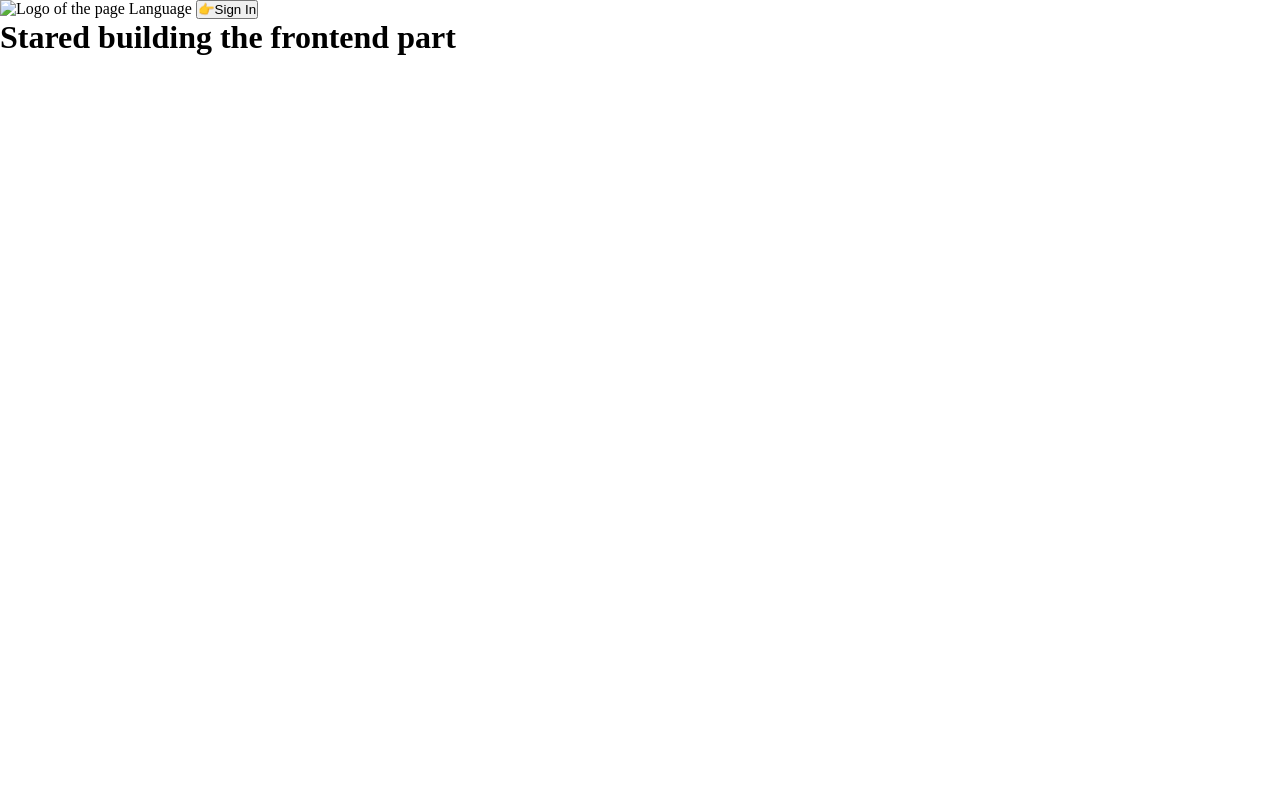
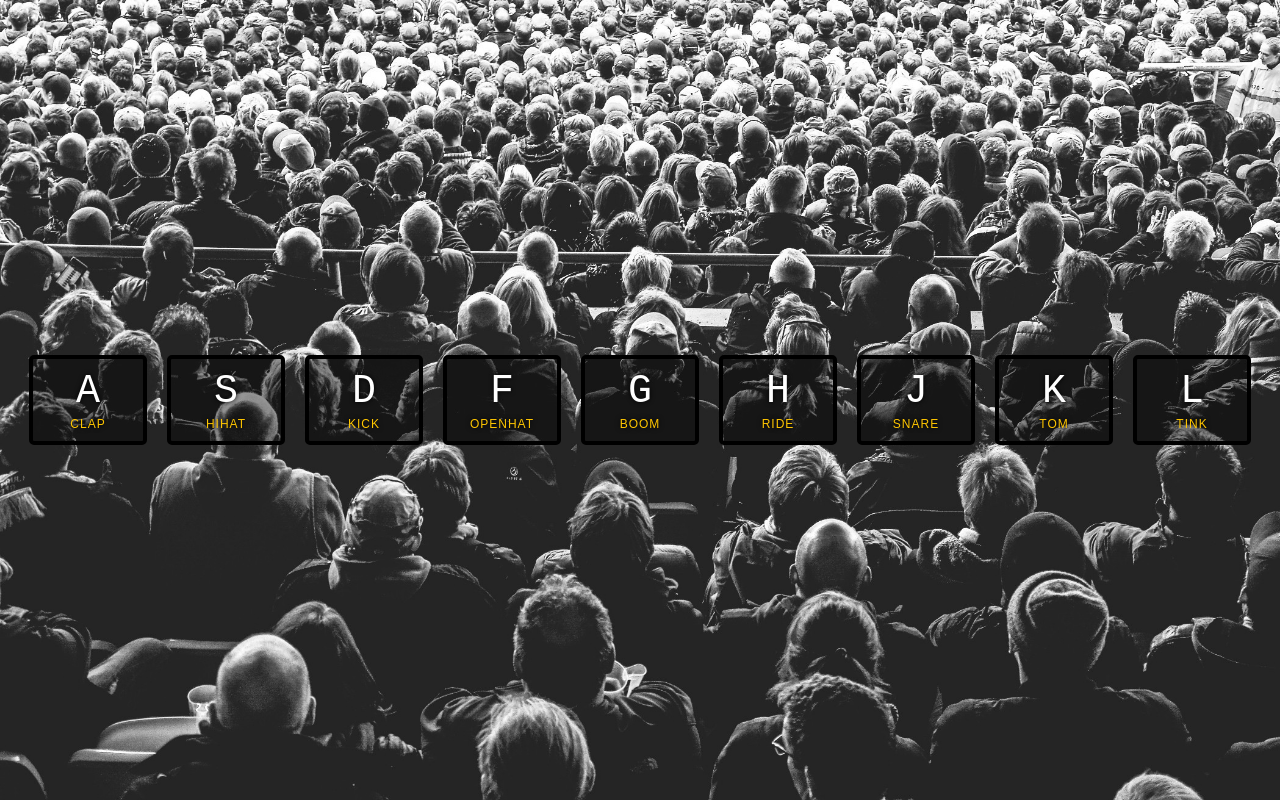
Before and after one commit to sudhanshulicensed/30daywesbos, a plain HTML site: page Project Day 1 - Javascript Drum Kit/index.html in a window 1280 px wide. Drawn offline with Linux system fonts and the light colour scheme.

Commit message:
Added my first project from 30 day JS Challenge

```diff
--- a/Project Day 1 - Javascript Drum Kit/CSS/style.css
+++ /dev/null
@@ -1,12 +0,0 @@
-*{
-    margin: 0;
-    padding: 0;
-}
-
-.nav-elements ul{
-
-}
-
-.nav-elements ul li{
-    display: inline;
-}
--- a/Project Day 1 - Javascript Drum Kit/index.html
+++ b/Project Day 1 - Javascript Drum Kit/index.html
@@ -1,22 +1,82 @@
 <!DOCTYPE html>
-<html>
+<html lang="en">
 <head>
-        <title>Netflix Clone</title>
-        <link rel="stylesheet" href="CSS/style.css">
+  <meta charset="UTF-8">
+  <title>JS Drum Kit</title>
+  <link rel="stylesheet" href="style.css">
 </head>
 <body>
-        <header>
-            <div class="nav">
-                <div class="nav-elements">
-                    <ul>
-                        <li><img src="" alt="Logo of the page"></li>
-                        <li>Language</li>
-                        <li><button>👉Sign In</button></li>
-                    </ul>
+
+
+  <div class="keys">
+    <div data-key="65" class="key">
+      <kbd>A</kbd>
+      <span class="sound">clap</span>
+    </div>
+    <div data-key="83" class="key">
+      <kbd>S</kbd>
+      <span class="sound">hihat</span>
+    </div>
+    <div data-key="68" class="key">
+      <kbd>D</kbd>
+      <span class="sound">kick</span>
+    </div>
+    <div data-key="70" class="key">
+      <kbd>F</kbd>
+      <span class="sound">openhat</span>
+    </div>
+    <div data-key="71" class="key">
+      <kbd>G</kbd>
+      <span class="sound">boom</span>
+    </div>
+    <div data-key="72" class="key">
+      <kbd>H</kbd>
+      <span class="sound">ride</span>
+    </div>
+    <div data-key="74" class="key">
+      <kbd>J</kbd>
+      <span class="sound">snare</span>
+    </div>
+    <div data-key="75" class="key">
+      <kbd>K</kbd>
+      <span class="sound">tom</span>
+    </div>
+    <div data-key="76" class="key">
+      <kbd>L</kbd>
+      <span class="sound">tink</span>
     </div>
   </div>
-        </header>
-        <h1>Stared building the frontend part</h1>
-        <script src="script.js" type="text/javascript"></script>
+
+  <audio data-key="65" src="sounds/clap.wav"></audio>
+  <audio data-key="83" src="sounds/hihat.wav"></audio>
+  <audio data-key="68" src="sounds/kick.wav"></audio>
+  <audio data-key="70" src="sounds/openhat.wav"></audio>
+  <audio data-key="71" src="sounds/boom.wav"></audio>
+  <audio data-key="72" src="sounds/ride.wav"></audio>
+  <audio data-key="74" src="sounds/snare.wav"></audio>
+  <audio data-key="75" src="sounds/tom.wav"></audio>
+  <audio data-key="76" src="sounds/tink.wav"></audio>
+
+<script>
+    function playSound(e) {
+      const audio = document.querySelector(`audio[data-key = "${e.keyCode}"]`);
+      const key = document.querySelector(`.key[data-key = "${e.keyCode}"`);
+      if(!audio) return; //stop function from running
+      audio.currentTime = 0;
+      audio.play();
+      key.classList.add('playing');
+    }
+
+    function removeTransition(e) {
+      if(e.propertyName !== "transform") return;
+      this.classList.remove("playing");
+    }
+
+    const keys = document.querySelectorAll(".key");
+    keys.forEach(key => key.addEventListener("transitionend", removeTransition));
+
+    window.addEventListener("keydown", playSound);
+</script>
+
 </body>
 </html>
--- a/Project Day 1 - Javascript Drum Kit/script.js
+++ /dev/null
@@ -1 +0,0 @@
-"use strict"
--- /dev/null
+++ b/Project Day 1 - Javascript Drum Kit/style.css
@@ -0,0 +1,51 @@
+html {
+  font-size: 10px;
+  background: url('./background.jpg') bottom center;
+  background-size: cover;
+}
+
+body,html {
+  margin: 0;
+  padding: 0;
+  font-family: sans-serif;
+}
+
+.keys {
+  display: flex;
+  flex: 1;
+  min-height: 100vh;
+  align-items: center;
+  justify-content: center;
+}
+
+.key {
+  border: .4rem solid black;
+  border-radius: .5rem;
+  margin: 1rem;
+  font-size: 1.5rem;
+  padding: 1rem .5rem;
+  transition: all .07s ease;
+  width: 10rem;
+  text-align: center;
+  color: white;
+  background: rgba(0,0,0,0.4);
+  text-shadow: 0 0 .5rem black;
+}
+
+.playing {
+  transform: scale(1.1);
+  border-color: #ffc600;
+  box-shadow: 0 0 1rem #ffc600;
+}
+
+kbd {
+  display: block;
+  font-size: 4rem;
+}
+
+.sound {
+  font-size: 1.2rem;
+  text-transform: uppercase;
+  letter-spacing: .1rem;
+  color: #ffc600;
+}
```
Also changed, not shown: Project Day 1 - Javascript Drum Kit/background.jpg (added), 9 other files. Lines whose indentation alone changed are shown as unchanged.
